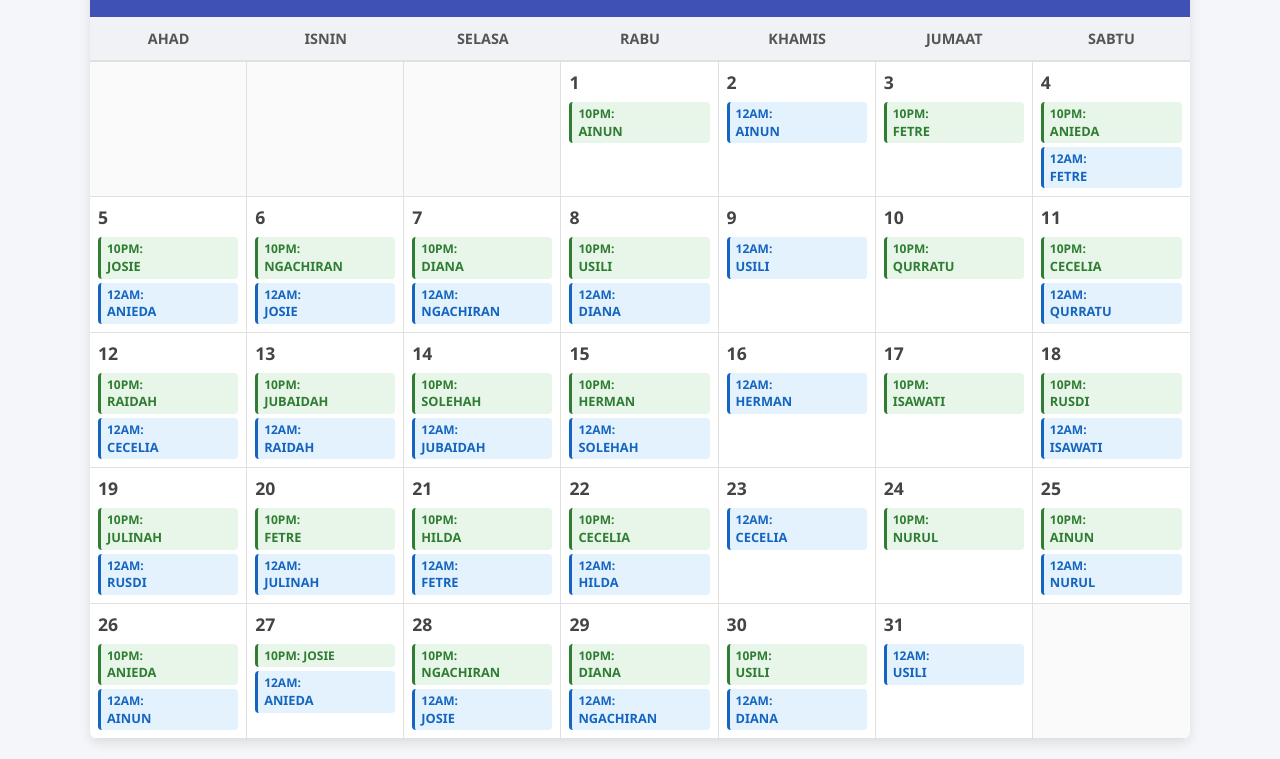
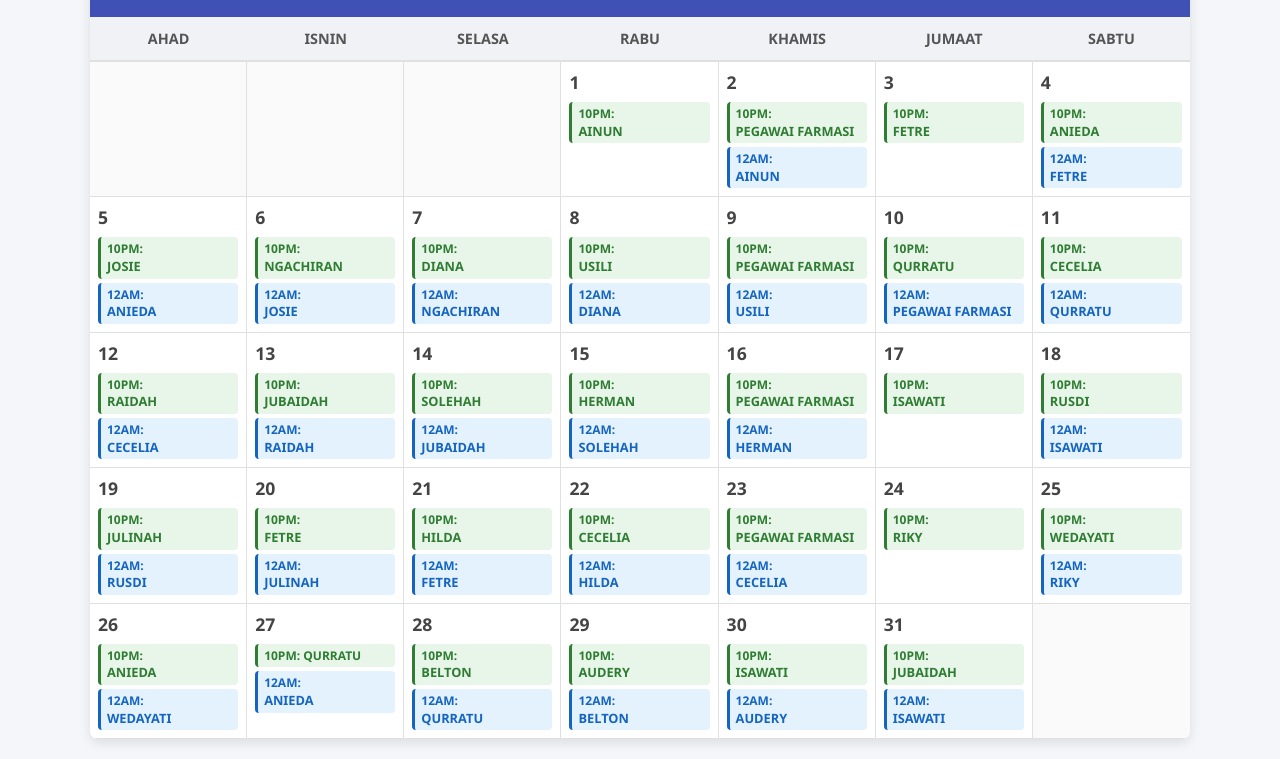
Before and after one commit to selykarnain-dot/AeRoster, a plain HTML site: page index.html in a window 1280 px wide. Shown: the part 110-869 px from the top of the page. Drawn offline with Linux system fonts and the light colour scheme.

Commit message:
Update index.html

```diff
--- a/index.html
+++ b/index.html
@@ -204,6 +204,7 @@
         <div class="calendar-day">
             <div class="day-number">2</div>
             <div class="shift-container">
+                <div class="shift shift-10pm">10PM: <span class="staff-name">PEGAWAI FARMASI</span></div>
                 <div class="shift shift-12am">12AM: <span class="staff-name">AINUN</span></div>
             </div>
         </div>
@@ -258,6 +259,7 @@
         <div class="calendar-day">
             <div class="day-number">9</div>
             <div class="shift-container">
+                <div class="shift shift-10pm">10PM: <span class="staff-name">PEGAWAI FARMASI</span></div>
                 <div class="shift shift-12am">12AM: <span class="staff-name">USILI</span></div>
             </div>
         </div>
@@ -266,6 +268,7 @@
             <div class="day-number">10</div>
             <div class="shift-container">
                 <div class="shift shift-10pm">10PM: <span class="staff-name">QURRATU</span></div>
+                <div class="shift shift-12am">12AM: <span class="staff-name">PEGAWAI FARMASI</span></div>
             </div>
         </div>
 
@@ -312,6 +315,7 @@
         <div class="calendar-day">
             <div class="day-number">16</div>
             <div class="shift-container">
+                <div class="shift shift-10pm">10PM: <span class="staff-name">PEGAWAI FARMASI</span></div>
                 <div class="shift shift-12am">12AM: <span class="staff-name">HERMAN</span></div>
             </div>
         </div>
@@ -366,6 +370,7 @@
         <div class="calendar-day">
             <div class="day-number">23</div>
             <div class="shift-container">
+                <div class="shift shift-10pm">10PM: <span class="staff-name">PEGAWAI FARMASI</span></div>
                 <div class="shift shift-12am">12AM: <span class="staff-name">CECELIA</span></div>
             </div>
         </div>
@@ -373,15 +378,15 @@
         <div class="calendar-day">
             <div class="day-number">24</div>
             <div class="shift-container">
-                <div class="shift shift-10pm">10PM: <span class="staff-name">NURUL</span></div>
+                <div class="shift shift-10pm">10PM: <span class="staff-name">RIKY</span></div>
             </div>
         </div>
 
         <div class="calendar-day">
             <div class="day-number">25</div>
             <div class="shift-container">
-                <div class="shift shift-10pm">10PM: <span class="staff-name">AINUN</span></div>
-                <div class="shift shift-12am">12AM: <span class="staff-name">NURUL</span></div>
+                <div class="shift shift-10pm">10PM: <span class="staff-name">WEDAYATI</span></div>
+                <div class="shift shift-12am">12AM: <span class="staff-name">RIKY</span></div>
             </div>
         </div>
 
@@ -389,14 +394,14 @@
             <div class="day-number">26</div>
             <div class="shift-container">
                 <div class="shift shift-10pm">10PM: <span class="staff-name">ANIEDA</span></div>
-                <div class="shift shift-12am">12AM: <span class="staff-name">AINUN</span></div>
+                <div class="shift shift-12am">12AM: <span class="staff-name">WEDAYATI</span></div>
             </div>
         </div>
 
         <div class="calendar-day">
             <div class="day-number">27</div>
             <div class="shift-container">
-                <div class="shift shift-10pm">10PM: <span class="shift-name">JOSIE</span></div>
+                <div class="shift shift-10pm">10PM: <span class="shift-name">QURRATU</span></div>
                 <div class="shift shift-12am">12AM: <span class="staff-name">ANIEDA</span></div>
             </div>
         </div>
@@ -404,31 +409,32 @@
         <div class="calendar-day">
             <div class="day-number">28</div>
             <div class="shift-container">
-                <div class="shift shift-10pm">10PM: <span class="staff-name">NGACHIRAN</span></div>
-                <div class="shift shift-12am">12AM: <span class="staff-name">JOSIE</span></div>
+                <div class="shift shift-10pm">10PM: <span class="staff-name">BELTON</span></div>
+                <div class="shift shift-12am">12AM: <span class="staff-name">QURRATU</span></div>
             </div>
         </div>
 
         <div class="calendar-day">
             <div class="day-number">29</div>
             <div class="shift-container">
-                <div class="shift shift-10pm">10PM: <span class="staff-name">DIANA</span></div>
-                <div class="shift shift-12am">12AM: <span class="staff-name">NGACHIRAN</span></div>
+                <div class="shift shift-10pm">10PM: <span class="staff-name">AUDERY</span></div>
+                <div class="shift shift-12am">12AM: <span class="staff-name">BELTON</span></div>
             </div>
         </div>
 
         <div class="calendar-day">
             <div class="day-number">30</div>
             <div class="shift-container">
-                <div class="shift shift-10pm">10PM: <span class="staff-name">USILI</span></div>
-                <div class="shift shift-12am">12AM: <span class="staff-name">DIANA</span></div>
+                <div class="shift shift-10pm">10PM: <span class="staff-name">ISAWATI</span></div>
+                <div class="shift shift-12am">12AM: <span class="staff-name">AUDERY</span></div>
             </div>
         </div>
 
         <div class="calendar-day">
             <div class="day-number">31</div>
             <div class="shift-container">
-                <div class="shift shift-12am">12AM: <span class="staff-name">USILI</span></div>
+                <div class="shift shift-10pm">10PM: <span class="staff-name">JUBAIDAH</span></div>
+                <div class="shift shift-12am">12AM: <span class="staff-name">ISAWATI</span></div>
             </div>
         </div>
 
```
